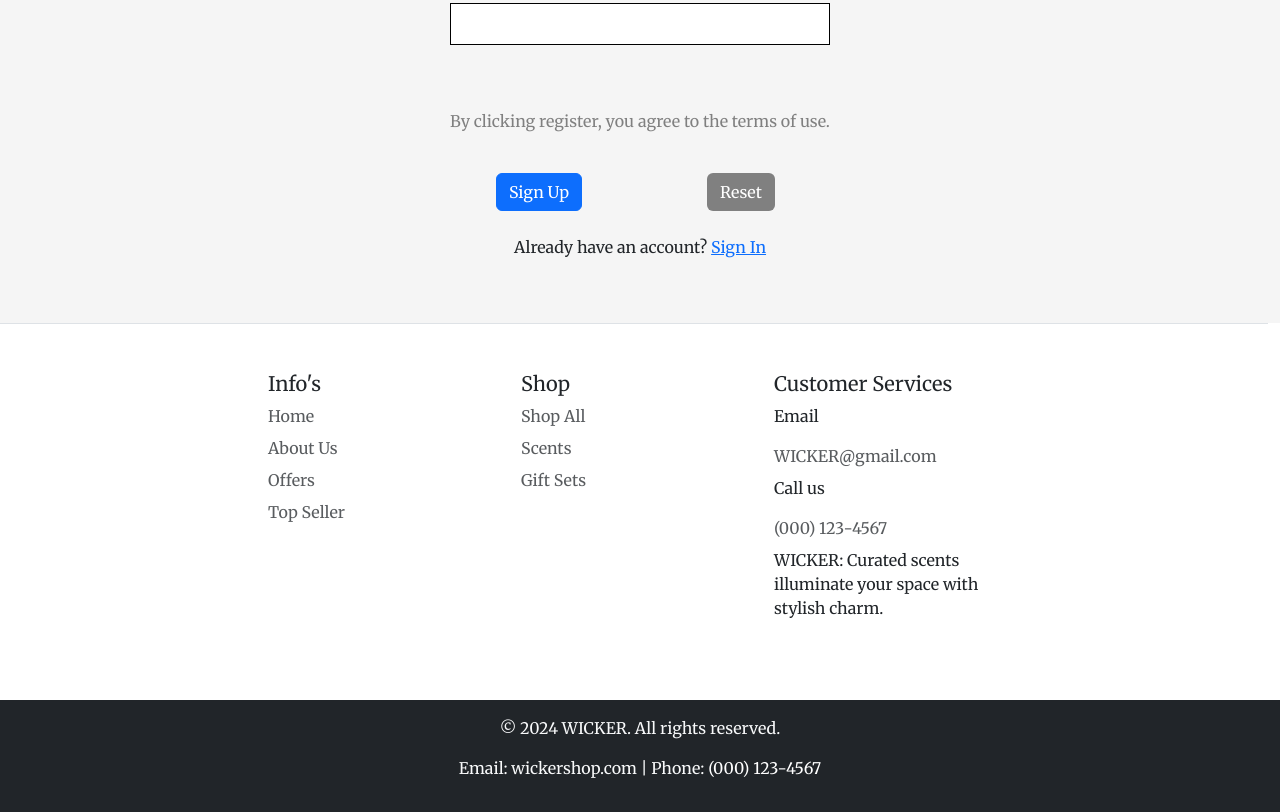
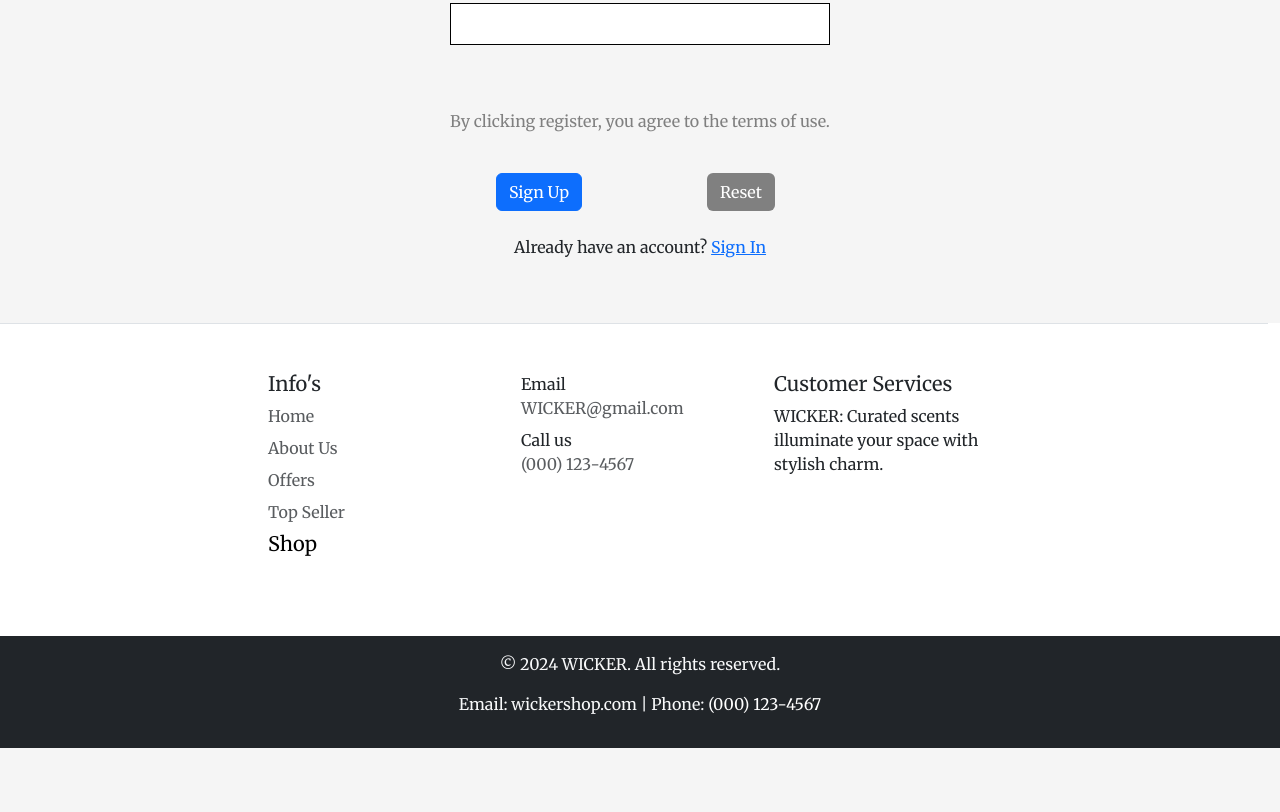
Before and after one commit to yuyao018/WED_Assignment4, a plain HTML site: page signup.html in a window 1280 px wide. Shown: the part 729-1541 px from the top of the page. After the commit the page ends 1477 px from the top, so only its background shows below. Drawn offline with nearby package versions, Linux system fonts and the light colour scheme.

Commit message:
Update signup.html

```diff
--- a/signup.html
+++ b/signup.html
@@ -108,23 +108,20 @@
                     <li class="nav-item mb-2"><a href="#aboutus" class="nav-link p-0 text-body-secondary">About Us</a></li>
                     <li class="nav-item mb-2"><a href="#gallery" class="nav-link p-0 text-body-secondary">Offers</a></li>
                     <li class="nav-item mb-2"><a href="#best-seller" class="nav-link p-0 text-body-secondary">Top Seller</a></li>
+                    <li class="nav-item mb-2"><a href="./shop.html" class="nav-link p-0 text-body-secondary"><h5 style="color: black;">Shop</h5></a></li>
                 </ul>
             </div>
             <div class="col mb-3">
-              <h5>Shop</h5>
                 <ul class="nav flex-column">
-                    <li class="nav-item mb-2"><a href="./shop.html" class="nav-link p-0 text-body-secondary">Shop All</a></li>
-                    <li class="nav-item mb-2"><a href="./shop.html#candles" class="nav-link p-0 text-body-secondary">Scents</a></li>
-                    <li class="nav-item mb-2"><a href="./shop.html#gift-set" class="nav-link p-0 text-body-secondary">Gift Sets</a></li>
+                    <p style="margin-bottom: 0px;">Email</p>
+                    <li class="nav-item mb-2"><a class="nav-link p-0 text-body-secondary" href="mailto:WICKER@gmail.com">WICKER@gmail.com</a></li>
+                    <p style="margin-bottom: 0px;">Call us</p>
+                    <li class="nav-item mb-2"><a class="nav-link p-0 text-body-secondary" href="tel:+0001234567">(000) 123-4567</a></li>
                 </ul>
             </div>
             <div class="col mb-3">
                 <h5>Customer Services</h5>
                 <ul class="nav flex-column">
-                    <p>Email</p>
-                    <li class="nav-item mb-2"><a class="nav-link p-0 text-body-secondary" href="mailto:WICKER@gmail.com">WICKER@gmail.com</a></li>
-                    <p>Call us</p>
-                    <li class="nav-item mb-2"><a class="nav-link p-0 text-body-secondary" href="tel:+0001234567">(000) 123-4567</a></li>
                     <p>WICKER: Curated scents illuminate your space with stylish charm.</p>
                 </ul>
             </div>
```
